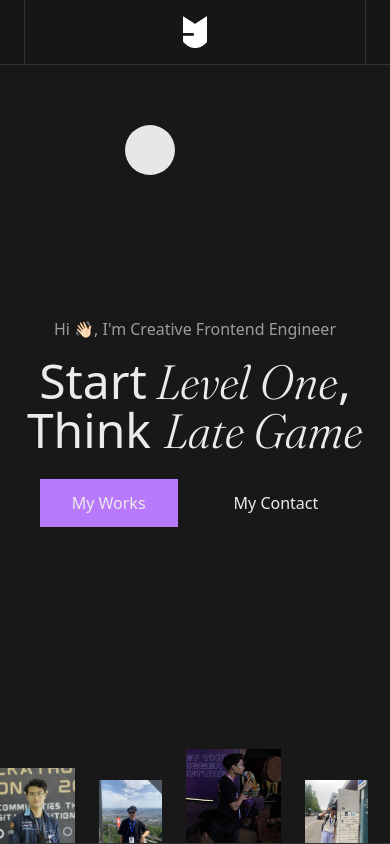
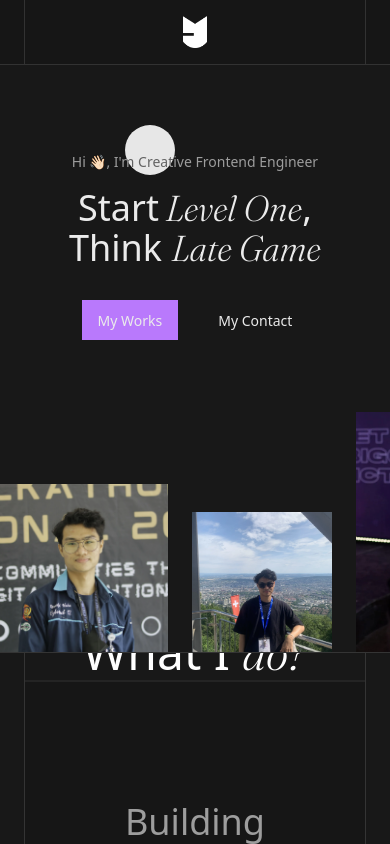
Before and after one commit to ranaufalmuha/my-web, a Next.js app: page / in a window 390 px wide. Built offline with nearby package versions, Linux system fonts and the light colour scheme.

Commit message:
fix: mobile ui

```diff
--- a/src/app/_components/HeroSection.tsx
+++ b/src/app/_components/HeroSection.tsx
@@ -1,34 +1,28 @@
-/* eslint-disable @next/next/no-img-element */
 "use client";
 
-import { useLayoutEffect, useRef } from "react";
+import { useRef } from "react";
 import { gsap } from "@/shared/lib/gsap";
-import nftList from "@/shared/assets/gallery.json";
+import photoList from "@/shared/assets/gallery.json";
 import Button from "@/shared/components/ui/Button";
+import Image from "next/image";
+import { useGsapResponsive } from "@/shared/hooks/useGsapResponsive";
 
-interface Props {
-  onMouseEnter: () => void;
-  onMouseLeave: () => void;
-}
-
-export default function HeroSection({ onMouseEnter, onMouseLeave }: Props) {
+export default function HeroSection() {
   const containerRef = useRef<HTMLDivElement | null>(null);
 
   const sizeVariants = [
-    "w-1/10",
-    "w-1/12",
-    "w-1/8",
-    "w-1/12",
-    "w-1/9",
-    "w-1/8",
-    "w-1/10",
-    "w-1/12",
+    "w-1/10 min-w-42",
+    "w-1/12 min-w-35",
+    "w-1/8 min-w-60",
+    "w-1/12 min-w-41",
+    "w-1/9 min-w-55",
+    "w-1/8 min-w-47",
+    "w-1/10 min-w-58",
+    "w-1/12 min-w-36",
   ];
 
-  useLayoutEffect(() => {
-    const mm = gsap.matchMedia();
-
-    mm.add("(min-width: 768px)", () => {
+  useGsapResponsive({
+    desktop: () => {
       const ctx = gsap.context(() => {
         const cards = gsap.utils.toArray<HTMLDivElement>(".hero-card");
         const images = gsap.utils.toArray<HTMLImageElement>(".hero-card-img");
@@ -119,15 +113,15 @@ export default function HeroSection({ onMouseEnter, onMouseLeave }: Props) {
       }, containerRef);
 
       return () => ctx.revert();
-    });
+    },
 
-    mm.add("(max-width: 767px)", () => {
+    mobile: () => {
       const images = gsap.utils.toArray<HTMLImageElement>(".hero-card-img");
 
       images.forEach((img) => {
         img.classList.remove("blur-lg");
         img.classList.remove("hover:scale-105");
-        img.style.filter = ""; // optional reset inline style
+        img.style.filter = "";
       });
 
       return () => {
@@ -135,21 +129,19 @@ export default function HeroSection({ onMouseEnter, onMouseLeave }: Props) {
           img.style.filter = "";
         });
       };
-    });
-
-    return () => mm.revert();
-  }, []);
+    },
+  });
 
   return (
     <div ref={containerRef} id="hero" className="relative">
-      <section className="h-screen overflow-hidden flex flex-col items-center justify-between relative z-5 bg-background border-b border-foreground/20">
-        <div className=""></div>
-        <div className="hero-welcome flex flex-col items-center gap-6 md:gap-8 lg:gap-10 z-10 px-4 duration-300 absolute h-full w-full justify-center pointer-events-none ">
+      <section className="md:h-screen overflow-hidden flex flex-col items-center justify-between relative z-5 bg-background border-b border-foreground/20 gap-18">
+        <div className="max-md:mt-20" />
+        <div className="hero-welcome flex flex-col items-center gap-8 md:gap-10 z-10 px-4 duration-300 md:absolute h-full w-full justify-center pointer-events-none text-center">
           <div className="flex flex-col gap-4 items-center">
-            <span className="text-paragraph ">
+            <span className="text-paragraph max-md:text-sm">
               Hi 👋🏻, I{"'"}m Creative Frontend Engineer
             </span>
-            <h1 className="hero-title text-5xl lg:text-6xl xl:text-7xl text-center max-w-6xl duration-300">
+            <h1 className="hero-title text-4xl md:text-5xl lg:text-6xl xl:text-7xl text-center max-w-6xl duration-300">
               Start
               <span className="font-fraunces"> Level One</span>, <br />
               Think <span className="font-fraunces"> Late Game</span>
@@ -169,17 +161,17 @@ export default function HeroSection({ onMouseEnter, onMouseLeave }: Props) {
           GALERY
         ======================================================== */}
         <div className="hero-gallery-container  ml-auto flex gap-6 items-end justify-start w-[200vw] z-0">
-          {nftList.slice(0, 8).map((item, i) => (
+          {photoList.slice(0, 8).map((item, i) => (
             <div
               key={i}
               className={`${sizeVariants[i]} hero-card aspect-square bg-muted group`}
-              onMouseEnter={onMouseEnter}
-              onMouseLeave={onMouseLeave}
             >
-              <img
-                src={item.image}
-                alt=""
+              <Image
+                src={item.imgUrl}
+                alt={item.alt}
                 className="hero-card-img w-full h-full group-hover:blur-none duration-300 object-cover"
+                width={720}
+                height={720}
               />
             </div>
           ))}
--- a/src/app/page.tsx
+++ b/src/app/page.tsx
@@ -19,10 +19,7 @@ export default function LandingPage() {
       {/* ========================================================
           SECTION HERO
       ======================================================== */}
-      <HeroSection
-        onMouseEnter={() => handleMouseEnter(3)}
-        onMouseLeave={handleMouseLeave}
-      />
+      <HeroSection />
 
       {/* ========================================================
           SECTION WHAT I DO?
--- a/src/shared/assets/gallery.json
+++ b/src/shared/assets/gallery.json
@@ -1,34 +1,34 @@
 [
     {
-        "name": "blaze",
-        "image": "./images/me/1.webp"
+        "imgUrl": "/images/me/1.webp",
+        "alt": "My Photo in Cybertech Hackathon"
     },
     {
-        "name": "blaze",
-        "image": "./images/me/4.webp"
+        "imgUrl": "/images/me/4.webp",
+        "alt": "Ranaufal Muha take a photo in Switzerland"
     },
     {
-        "name": "blaze",
-        "image": "./images/me/3.webp"
+        "imgUrl": "/images/me/3.webp",
+        "alt": "Ranaufal Muha Presentation in Chain Fusion Bali"
     },
     {
-        "name": "blaze",
-        "image": "./images/me/5.webp"
+        "imgUrl": "/images/me/5.webp",
+        "alt": "Ranaufal Muha in front of CV Labs Office"
     },
     {
-        "name": "blaze",
-        "image": "./images/me/1.webp"
+        "imgUrl": "/images/me/1.webp",
+        "alt": "My Photo in Cybertech Hackathon"
     },
     {
-        "name": "blaze",
-        "image": "./images/me/6.webp"
+        "imgUrl": "/images/me/6.webp",
+        "alt": "Ranaufal Muha Photo in front of Universitat Zurich Zentrum"
     },
     {
-        "name": "blaze",
-        "image": "./images/me/4.webp"
+        "imgUrl": "/images/me/4.webp",
+        "alt": "Ranaufal Muha take a photo in Switzerland"
     },
     {
-        "name": "blaze",
-        "image": "./images/me/2.webp"
+        "imgUrl": "/images/me/2.webp",
+        "alt": "Ranaufal Muha Photo in Chain Fusion Bali"
     }
 ]
--- a/src/shared/components/ui/Button.tsx
+++ b/src/shared/components/ui/Button.tsx
@@ -12,12 +12,12 @@ export default function Button({ href, text, variant = "color" }: Props) {
     <Link
       href={href}
       className={clsx(
-        "px-8 py-3 overflow-hidden group relative transition-all ease-out duration-300 cursor-pointer pointer-events-auto",
+        "md:px-8 px-4 md:py-3 py-2 overflow-hidden group relative transition-all ease-out duration-300 cursor-pointer pointer-events-auto",
         variant == "color" ? "bg-primary" : "",
       )}
     >
       <span className="absolute right-0 w-10 h-full top-0 transition-all duration-1000 transform translate-x-12 bg-white opacity-10 -skew-x-12 group-hover:-translate-x-36 ease"></span>
-      <span className="relative">{text}</span>
+      <span className="relative max-md:text-sm">{text}</span>
     </Link>
   );
 }
--- /dev/null
+++ b/src/shared/hooks/useGsapResponsive.ts
@@ -0,0 +1,32 @@
+"use client";
+
+import { useLayoutEffect } from "react";
+import { gsap } from "@/shared/lib/gsap";
+
+type GsapResponsiveConfig = {
+    desktop: () => (() => void) | void;
+    mobile?: () => (() => void) | void;
+    breakpoint?: number;
+};
+
+export function useGsapResponsive(config: GsapResponsiveConfig) {
+    const { desktop, mobile, breakpoint = 768 } = config;
+
+    useLayoutEffect(() => {
+        const mm = gsap.matchMedia();
+
+        // ✅ DESKTOP
+        mm.add(`(min-width: ${breakpoint}px)`, () => {
+            return desktop();
+        });
+
+        // ✅ MOBILE
+        if (mobile) {
+            mm.add(`(max-width: ${breakpoint - 1}px)`, () => {
+                return mobile();
+            });
+        }
+
+        return () => mm.revert();
+    }, [breakpoint, desktop, mobile]);
+}
```
